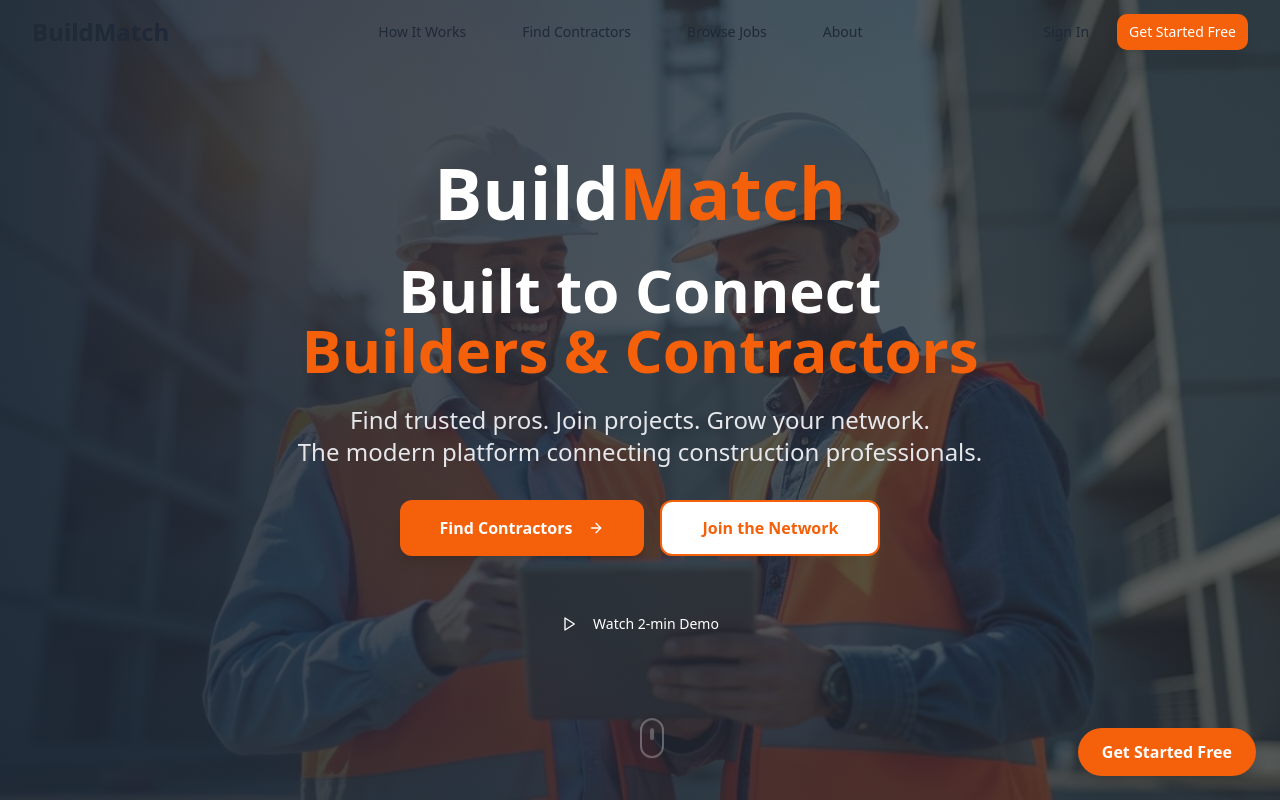
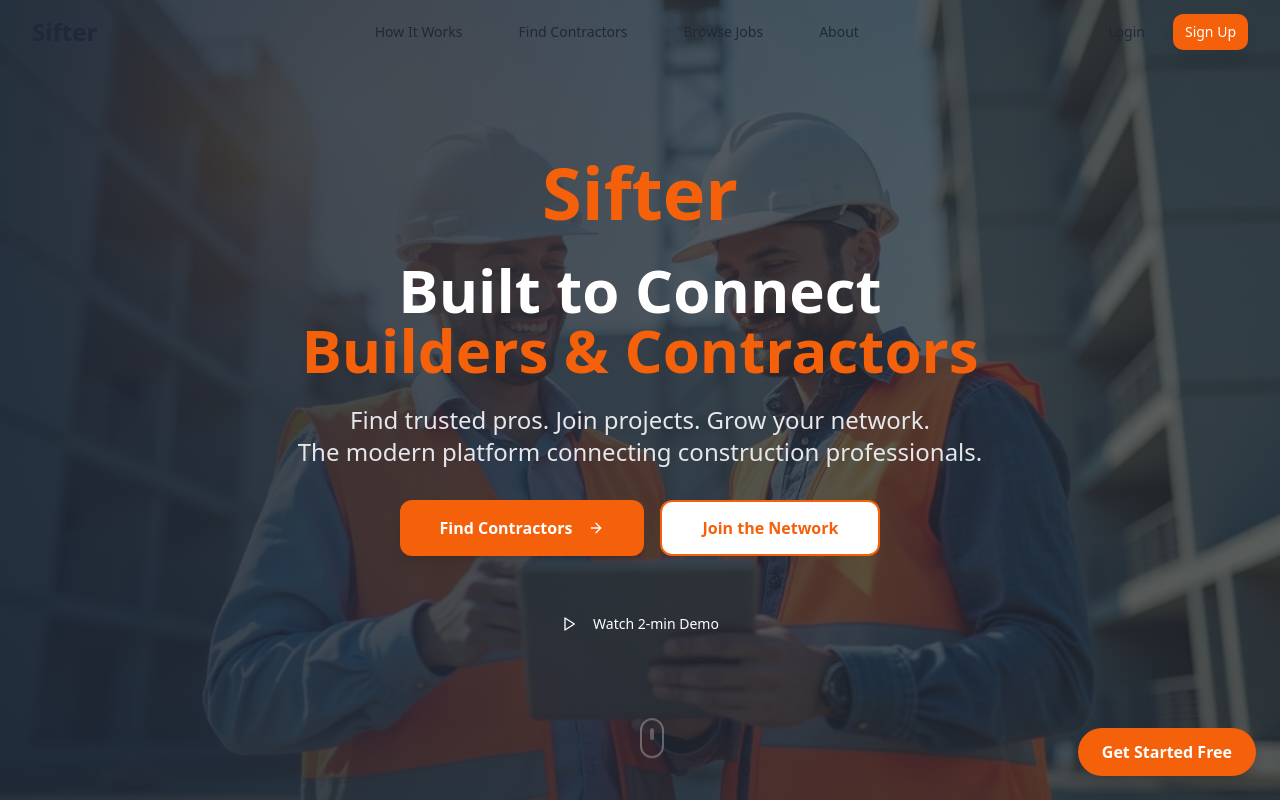
Before and after one commit to Abdulgafar4/buildmatch-network-flow, a React (Vite) app: page / in a window 1280 px wide. Shown: the top 800 px of the page. Built offline with nearby package versions, Linux system fonts and the light colour scheme.

Commit message:
Refactor: Implement Sifter platform design
Implement the Sifter platform design, including branding, color scheme, hero section, and navbar updates.

```diff
--- a/src/components/HeroSection.tsx
+++ b/src/components/HeroSection.tsx
@@ -16,12 +16,12 @@ const HeroSection = () => {
       </div>
 
       {/* Content */}
-      <div className="relative z-10 max-w-7xl mx-auto px-4 sm:px-6 lg:px-8 text-center">
+      <div className="container mx-auto px-4 sm:px-6 lg:px-8 text-center relative z-10">
         <div className="animate-fade-up">
           {/* Logo/Brand */}
           <div className="mb-8">
             <h1 className="text-5xl md:text-7xl font-bold text-white mb-4">
-              Build<span className="text-construction-orange">Match</span>
+              <span className="text-construction-orange">Sifter</span>
             </h1>
           </div>
 
--- a/src/components/Navigation.tsx
+++ b/src/components/Navigation.tsx
@@ -26,7 +26,7 @@ const Navigation = () => {
     <nav
       className={`fixed top-0 left-0 right-0 z-50 transition-all duration-300 ${
         isScrolled
-          ? "bg-white/95 backdrop-blur-md shadow-lg"
+          ? "bg-white/95 backdrop-blur-md shadow-lg border-b border-gray-200"
           : "bg-transparent"
       }`}
     >
@@ -36,7 +36,7 @@ const Navigation = () => {
           <div className="flex items-center">
             <div className="flex-shrink-0">
               <span className="text-2xl font-bold text-construction-navy">
-                BuildMatch
+                Sifter
               </span>
             </div>
           </div>
@@ -58,11 +58,11 @@ const Navigation = () => {
 
           {/* Desktop CTA */}
           <div className="hidden md:flex items-center space-x-4">
-            <Button variant="ghost" size="sm">
-              Sign In
+            <Button variant="ghost" size="sm" className="text-construction-navy hover:text-construction-orange">
+              Login
             </Button>
             <Button variant="accent" size="sm">
-              Get Started Free
+              Sign Up
             </Button>
           </div>
 
@@ -97,11 +97,11 @@ const Navigation = () => {
                 </a>
               ))}
               <div className="pt-4 border-t border-gray-200 space-y-2">
-                <Button variant="ghost" size="sm" className="w-full">
-                  Sign In
+                <Button variant="ghost" size="sm" className="w-full text-construction-navy hover:text-construction-orange">
+                  Login
                 </Button>
                 <Button variant="accent" size="sm" className="w-full">
-                  Get Started Free
+                  Sign Up
                 </Button>
               </div>
             </div>
--- a/src/index.css
+++ b/src/index.css
@@ -2,7 +2,7 @@
 @tailwind components;
 @tailwind utilities;
 
-/* BuildMatch Construction Network Design System */
+/* Sifter Construction Network Design System */
 
 @layer base {
   :root {
```
